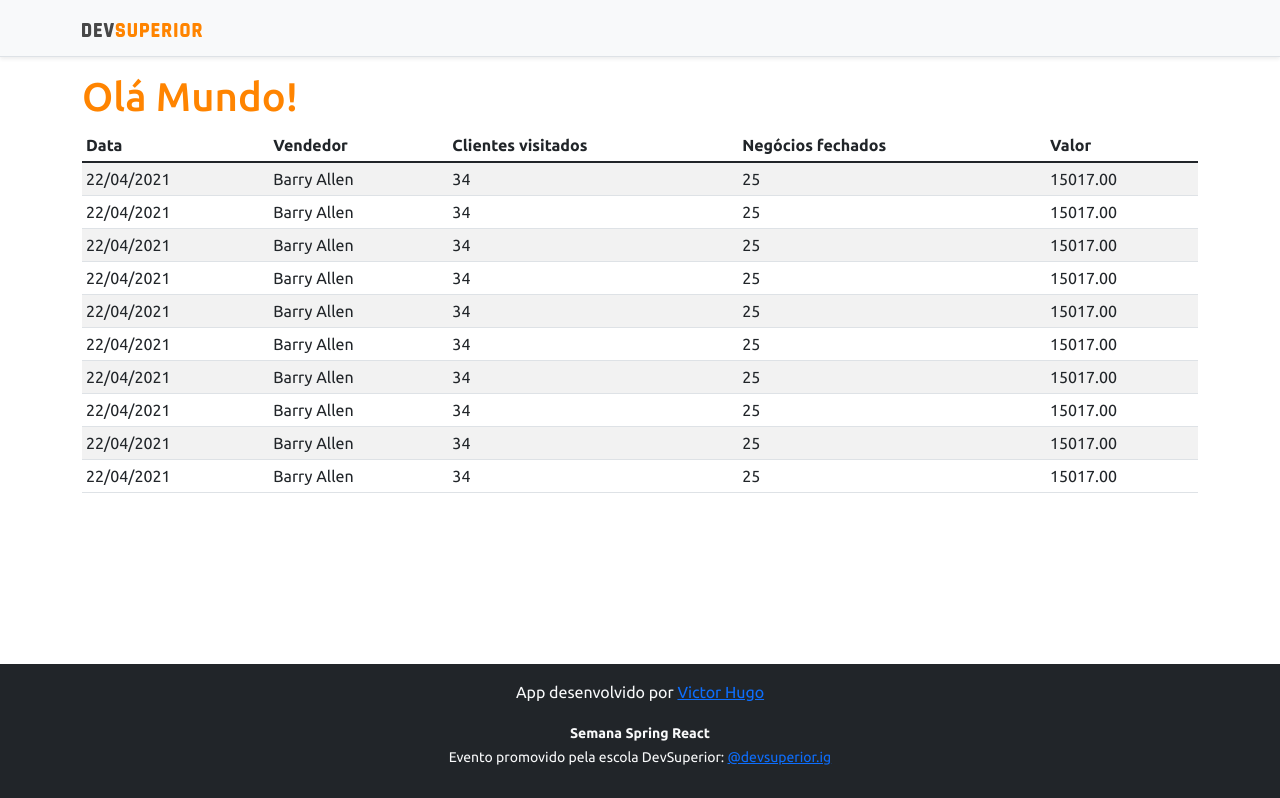
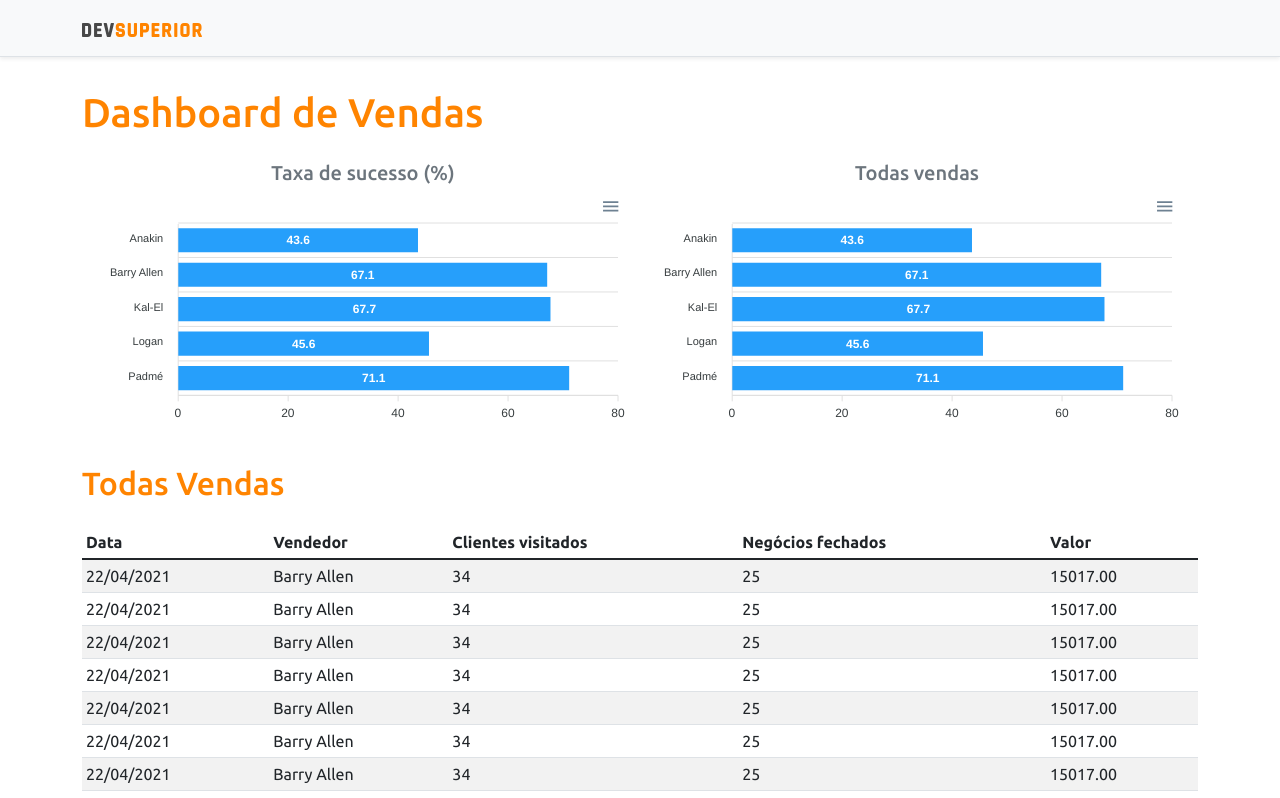
Before and after one commit to VictorHugoSDev/Projeto-sds4, a React (Create React App) app in the folder frontend/: page / in a window 1280 px wide. Shown: the top 798 px of the page. Built offline with nearby package versions, Linux system fonts and the light colour scheme.

Commit message:
Static charts

```diff
--- a/frontend/package.json
+++ b/frontend/package.json
@@ -11,8 +11,10 @@
     "@types/node": "^12.0.0",
     "@types/react": "^17.0.0",
     "@types/react-dom": "^17.0.0",
+    "apexcharts": "^3.28.1",
     "bootstrap": "^5.1.1",
     "react": "^17.0.2",
+    "react-apexcharts": "^1.3.9",
     "react-dom": "^17.0.2",
     "react-scripts": "4.0.3",
     "typescript": "^4.1.2",
--- a/frontend/src/App.tsx
+++ b/frontend/src/App.tsx
@@ -1,3 +1,5 @@
+import BarChart from "components/BarChart";
+import DonutChart from "components/BarChart";
 import DataTable from "components/DataTable";
 import Footer from "components/Footer";
 import NavBar from "components/NavBar";
@@ -7,10 +9,25 @@
     <>
       <NavBar />
       <div className="container">
-        <h1 className="text-primary">Olá Mundo!</h1>
+        <h1 className="text-primary py-3">Dashboard de Vendas</h1>
+
+        <div className="row px-3" >
+          <div className="col-sm-6">
+            <h5 className="text-center text-secondary"> Taxa de sucesso (%) </h5>
+            <BarChart />
+          </div>
+          <div className="col-sm-6">
+            <h5 className="text-center text-secondary">Todas vendas </h5>
+            <DonutChart />
+          </div>
+        </div>
+
+        <div className="py-3">
+          <h2 className="text-primary">Todas Vendas</h2>
+        </div>
 
         <DataTable />
-      </div>
+      </div >
       <Footer />
     </>
   );
--- /dev/null
+++ b/frontend/src/components/BarChart/index.tsx
@@ -0,0 +1,35 @@
+import Chart from 'react-apexcharts'
+
+const BarChart = () => {
+
+    const options = {
+        plotOptions: {
+            bar: {
+                horizontal: true,
+            }
+        },
+    };
+
+    const mockData = {
+        labels: {
+            categories: ['Anakin', 'Barry Allen', 'Kal-El', 'Logan', 'Padmé']
+        },
+        series: [
+            {
+                name: "% Sucesso",
+                data: [43.6, 67.1, 67.7, 45.6, 71.1]
+            }
+        ]
+    };
+
+    return (
+        <Chart
+            options={{ ...options, xaxis: mockData.labels }}
+            series={mockData.series}
+            type='bar'
+            height='240'
+        />
+    );
+}
+
+export default BarChart;
```
Also changed, not shown: frontend/src/components/DonutChart/index.tsx (added, +26 -0 lines), 1 other file (tests, documents, lock files or other folders).
